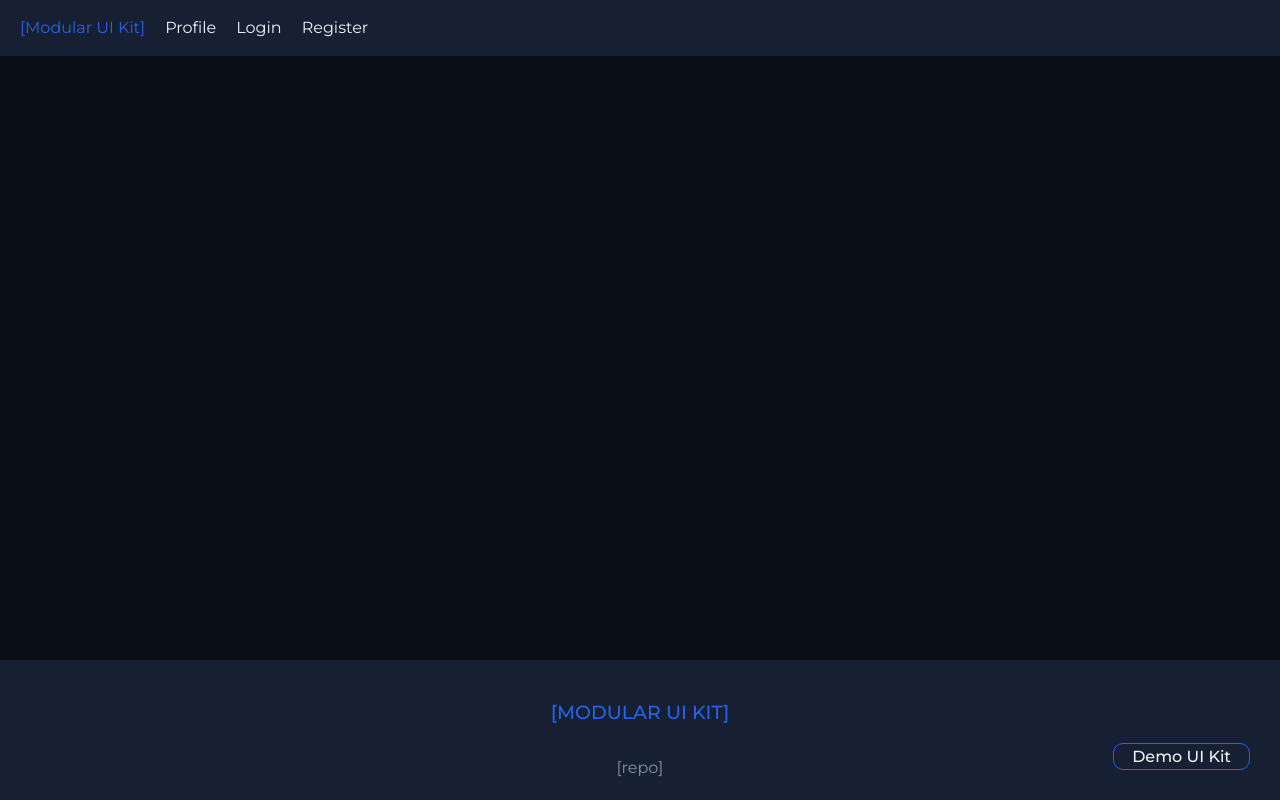
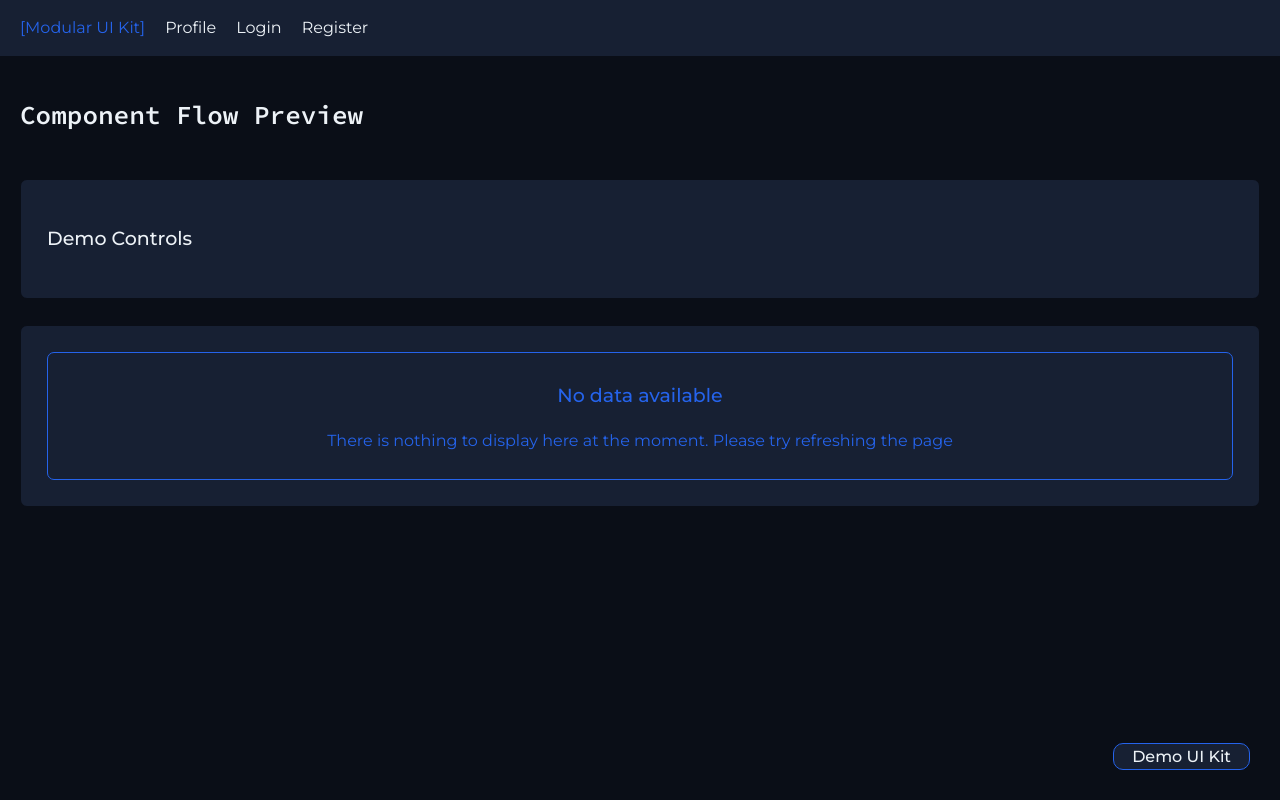
Before and after one commit to eugenia-vitinschii/modular-ui-kit-react, a React (Vite) app: page /demo/ui/flow in a window 1280 px wide. Shown: the top 800 px of the page. Built offline with nearby package versions, Linux system fonts and the light colour scheme.

Commit message:
feat(MukEmptyState): create demo. Closes #22

```diff
--- /dev/null
+++ b/src/demo/pages/feedback/ComponentFlowView.tsx
@@ -0,0 +1,29 @@
+import { MukText } from "../../../lib";
+
+import { MukEmptyState } from "../../../lib/components/feedback/MukEmptyState";
+
+function ComponentFlowView(){
+   return(
+      <div className="muk-page">
+         <div className="muk-container">
+            <div className="muk-page__wrapper">
+               <div className="muk-page__header">
+                  <MukText as="h2" type="muk-heading">Component Flow Preview</MukText>
+               </div>
+               <div className="muk-page__content">
+                  <div className="demo-controls muk-section">
+                     <MukText as='h3' type='muk-subheading'>Demo Controls</MukText>
+                  </div>
+                  <div className="muk-section">
+                     <MukEmptyState
+                        variant='primary'
+                     />
+                  </div>
+               </div>
+            </div>
+         </div>
+      </div>
+   )
+}
+
+export default ComponentFlowView
--- a/src/demo/routes/index.tsx
+++ b/src/demo/routes/index.tsx
@@ -8,6 +8,7 @@ import CheckboxView from "../pages/form/CheckboxView"
 import RadioView from "../pages/form/RadioView"
 import SelectView from "../pages/form/SelectView"
 import TextareaView from "../pages/form/TextareaView"
+import ComponentFlowView from "../pages/feedback/ComponentFlowView"
 
 
 
@@ -22,7 +23,8 @@ export const DemoRoutes = () => {
          <Route path="/demo/ui/form/checkboxes" element={<CheckboxView/>}/>
          <Route path="/demo/ui/form/radio" element={<RadioView/>}/>
          <Route path="/demo/ui/form/selects" element={<SelectView/>}/>
-          <Route path="/demo/ui/form/textareas" element={<TextareaView/>}/>
+         <Route path="/demo/ui/form/textareas" element={<TextareaView/>}/>
+         <Route path="/demo/ui/flow" element={<ComponentFlowView/>}/>
       </Routes>
    )
 }
```
